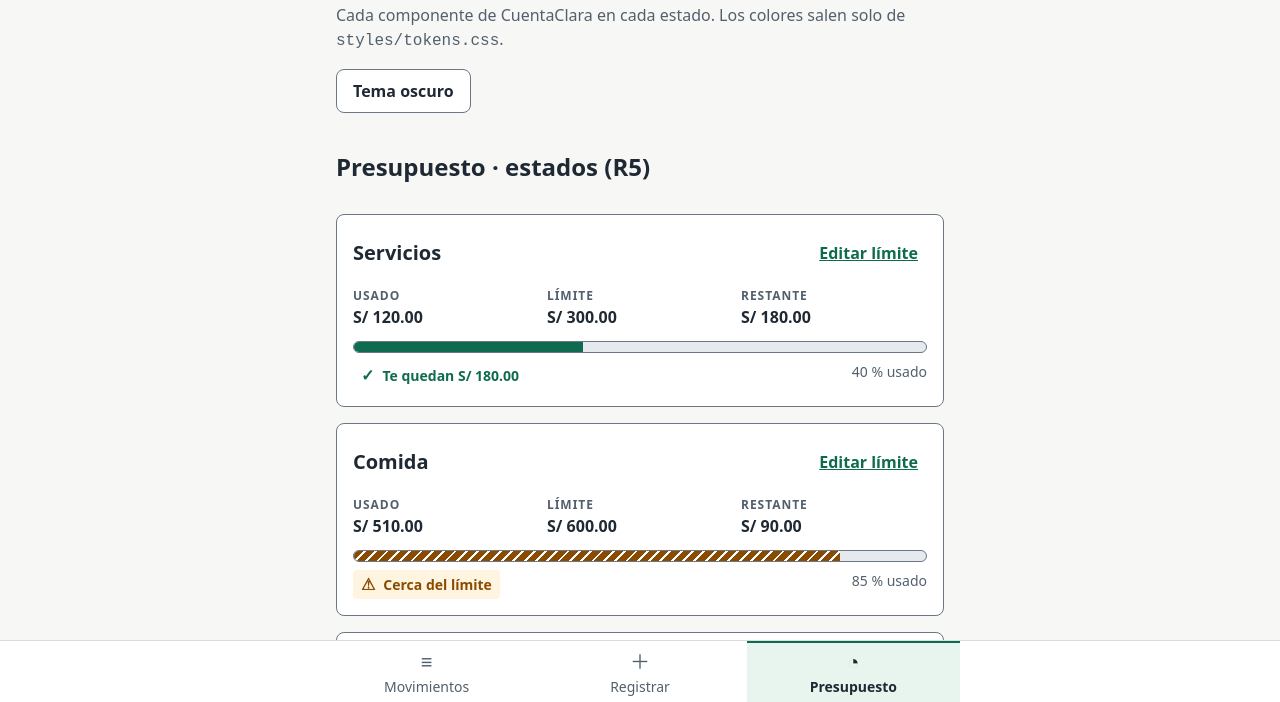
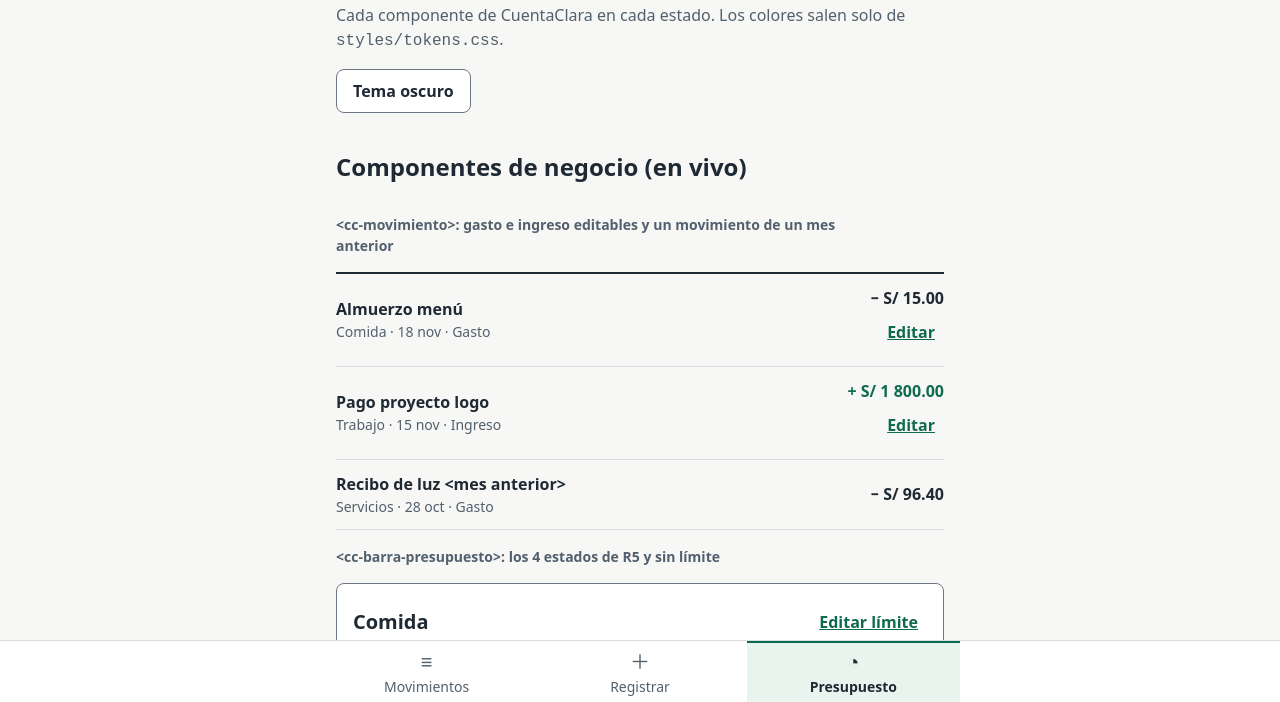
Before and after one commit to jsanchezram/cuenta-clara, a plain HTML site: page componentes.html in a window 1280 px wide. Shown: the part 95-797 px from the top of the page. Drawn offline with Linux system fonts and the light colour scheme.

Commit message:
feat(ds): vitrina con componentes de negocio en vivo y registro de eventos
Co-Authored-By: Claude Opus 5.5 <noreply@anthropic.com>

```diff
--- a/componentes.html
+++ b/componentes.html
@@ -37,7 +37,18 @@
 
   <main id="contenido" class="container">
 
-    <!-- ===== Presupuesto: los 4 estados de R5 + sin límite ===== -->
+    <!-- ===== Componentes de negocio en vivo ===== -->
+    <section class="showcase-section stack" aria-labelledby="t-negocio">
+      <h2 id="t-negocio">Componentes de negocio (en vivo)</h2>
+      <p class="showcase-label">&lt;cc-movimiento&gt;: gasto e ingreso editables y un movimiento de un mes anterior</p>
+      <ul class="list" id="demo-movimientos"></ul>
+      <p class="showcase-label">&lt;cc-barra-presupuesto&gt;: los 4 estados de R5 y sin límite</p>
+      <div class="stack" id="demo-presupuesto"></div>
+      <p class="showcase-label">Eventos emitidos</p>
+      <ol class="field__hint" id="demo-eventos" role="log" aria-live="polite"><li>Activa "Editar" o "Editar límite" para ver el evento.</li></ol>
+    </section>
+
+    <!-- ===== Presupuesto: los 4 estados de R5 + sin límite (HTML estático) ===== -->
     <section class="showcase-section stack" aria-labelledby="t-presupuesto">
       <h2 id="t-presupuesto">Presupuesto · estados (R5)</h2>
 
--- a/js/screens/componentes.js
+++ b/js/screens/componentes.js
@@ -1,8 +1,13 @@
 // @ts-check
 /**
- * Vitrina del design system: alterna el tema claro u oscuro para revisar
- * que cada componente funcione en ambos sin tocar components.css.
+ * Vitrina del design system:
+ * - alterna el tema claro u oscuro, para revisar que cada componente funcione en ambos sin tocar components.css;
+ * - monta los componentes de negocio con datos de ejemplo y registra los eventos que emiten.
  */
+import '../components/cc-movimiento.js';
+import '../components/cc-barra-presupuesto.js';
+import { buildBudgetRows } from '../logic/budget.js';
+import { esc } from '../utils/html.js';
 
 const toggle = /** @type {HTMLButtonElement | null} */ (document.getElementById('tema'));
 
@@ -15,3 +20,58 @@ toggle?.addEventListener('click', () => {
   }
   toggle.setAttribute('aria-pressed', String(!isDark));
 });
+
+/** @type {import('../models/types.js').Transaction[]} */
+const transactions = [
+  { id: 'demo-1', type: 'expense', category: 'food', amount: 15, date: '2026-11-18', description: 'Almuerzo menú', createdAt: '', updatedAt: '' },
+  { id: 'demo-2', type: 'income', category: 'work', amount: 1800, date: '2026-11-15', description: 'Pago proyecto logo', createdAt: '', updatedAt: '' },
+  { id: 'demo-3', type: 'expense', category: 'utilities', amount: 96.4, date: '2026-10-28', description: 'Recibo de luz <mes anterior>', createdAt: '', updatedAt: '' },
+];
+
+const list = document.getElementById('demo-movimientos');
+transactions.forEach((t, i) => {
+  const li = document.createElement('li');
+  const el = /** @type {import('../components/cc-movimiento.js').CcMovimiento} */ (document.createElement('cc-movimiento'));
+  li.append(el);
+  list?.append(li);
+  el.transaction = t;
+  el.editHref = i < 2 ? '#t-negocio' : null;
+});
+
+const rows = buildBudgetRows(
+  [
+    { category: 'utilities', limit: 300, effectiveFrom: '2026-10' },
+    { category: 'food', limit: 600, effectiveFrom: '2026-10' },
+    { category: 'transport', limit: 200, effectiveFrom: '2026-10' },
+    { category: 'leisure', limit: 150, effectiveFrom: '2026-11' },
+  ],
+  [
+    { type: 'expense', category: 'utilities', amount: 120 },
+    { type: 'expense', category: 'food', amount: 510 },
+    { type: 'expense', category: 'transport', amount: 200 },
+    { type: 'expense', category: 'leisure', amount: 195 },
+    { type: 'expense', category: 'housing', amount: 1200 },
+  ],
+).filter((r) => r.category !== 'other');
+
+const budgets = document.getElementById('demo-presupuesto');
+for (const row of rows) {
+  const el = /** @type {import('../components/cc-barra-presupuesto.js').CcBarraPresupuesto} */ (document.createElement('cc-barra-presupuesto'));
+  el.setAttribute('editable', '');
+  el.setAttribute('heading-level', '3');
+  budgets?.append(el);
+  el.row = row;
+}
+
+const log = document.getElementById('demo-eventos');
+/** @param {string} text */
+function record(text) {
+  if (!log) return;
+  if (log.dataset.started !== 'true') {
+    log.innerHTML = '';
+    log.dataset.started = 'true';
+  }
+  log.insertAdjacentHTML('beforeend', `<li>${esc(text)}</li>`);
+}
+document.addEventListener('cc-editar', (e) => record(`cc-editar ${JSON.stringify(/** @type {CustomEvent} */ (e).detail)}`));
+document.addEventListener('cc-editar-limite', (e) => record(`cc-editar-limite ${JSON.stringify(/** @type {CustomEvent} */ (e).detail)}`));
```
